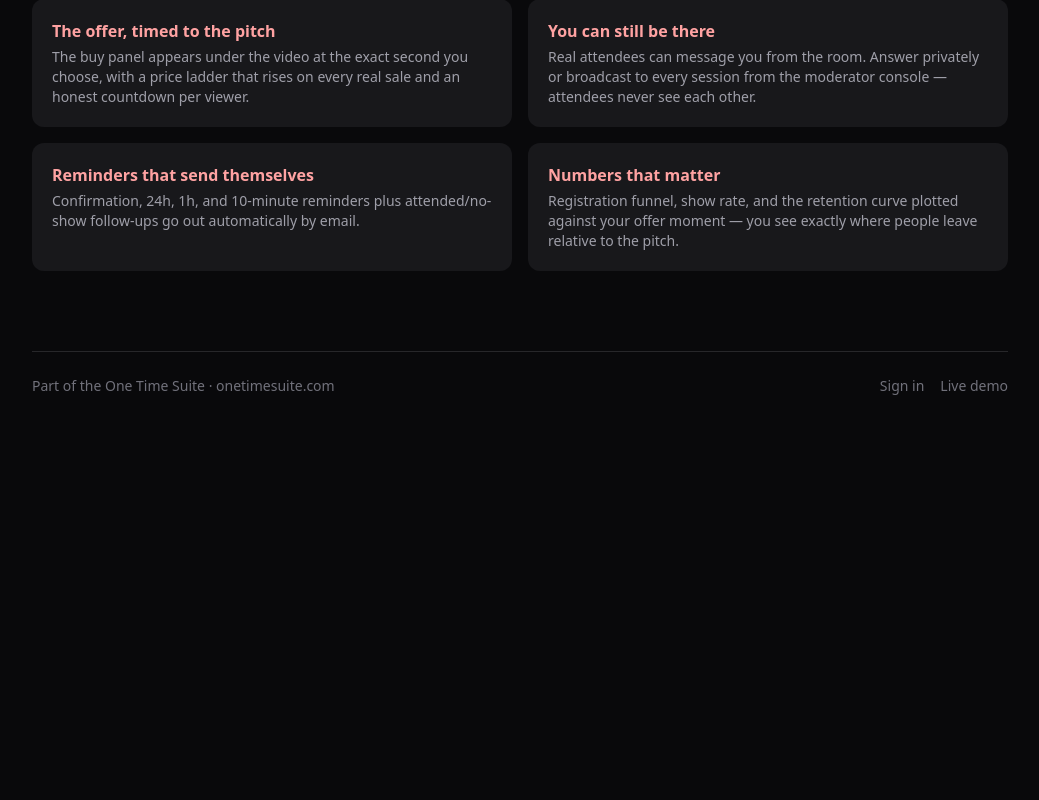
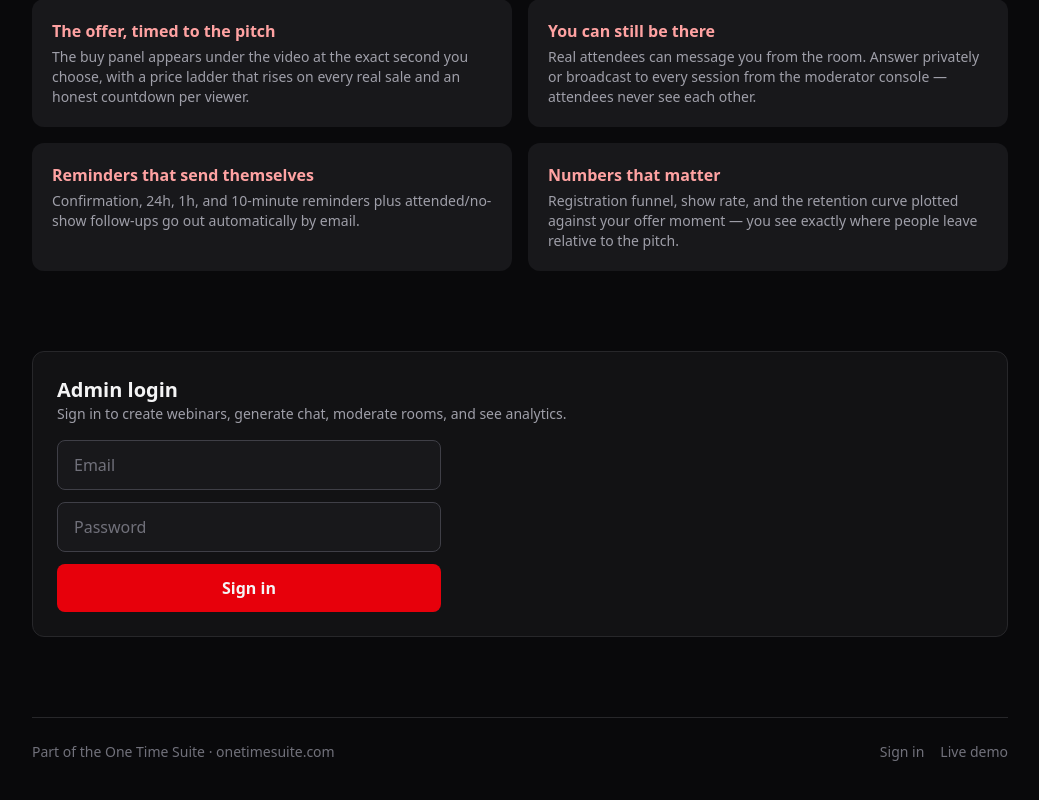
Before and after one commit to bensblueprints/platform, a Next.js app in the folder apps/web/: page / in a window 1280 px wide. Shown: the part 1349-2149 px from the top of the page, without its empty margins (120-1159 px from the left). Before the commit the page ends 1825 px from the top, so only its background shows below. Built offline with nearby package versions, Linux system fonts and the light colour scheme.

Commit message:
feat: admin login section on the homepage
embeds the sign-in form when logged out, a signed-in card with the
owner email + dashboard shortcut otherwise

```diff
--- a/apps/web/app/page.tsx
+++ b/apps/web/app/page.tsx
@@ -1,6 +1,7 @@
 import Link from "next/link";
 import { headers } from "next/headers";
 import { getSessionUser } from "../lib/auth";
+import AuthForm from "../components/AuthForm";
 
 export const dynamic = "force-dynamic";
 
@@ -127,6 +128,33 @@ export default async function Home() {
         </div>
       </section>
 
+      <section id="admin-login" className="rounded-xl border border-zinc-800 bg-zinc-900/60 p-6">
+        {user ? (
+          <div className="flex flex-wrap items-center justify-between gap-4">
+            <div>
+              <h2 className="text-xl font-semibold">You're signed in</h2>
+              <p className="text-sm text-zinc-400">{user.email}</p>
+            </div>
+            <Link
+              href="/admin"
+              className="rounded-lg bg-red-600 px-6 py-3 font-semibold transition-colors hover:bg-red-500"
+            >
+              Open dashboard
+            </Link>
+          </div>
+        ) : (
+          <div className="flex flex-col items-start gap-4">
+            <div>
+              <h2 className="text-xl font-semibold">Admin login</h2>
+              <p className="text-sm text-zinc-400">
+                Sign in to create webinars, generate chat, moderate rooms, and see analytics.
+              </p>
+            </div>
+            <AuthForm mode="login" />
+          </div>
+        )}
+      </section>
+
       <footer className="flex flex-wrap items-center justify-between gap-3 border-t border-zinc-800 pt-6 text-sm text-zinc-500">
         <span>Part of the One Time Suite · onetimesuite.com</span>
         <span className="flex gap-4">
```
